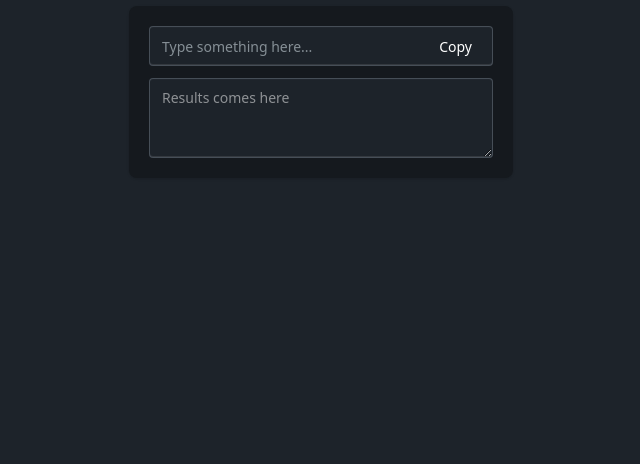
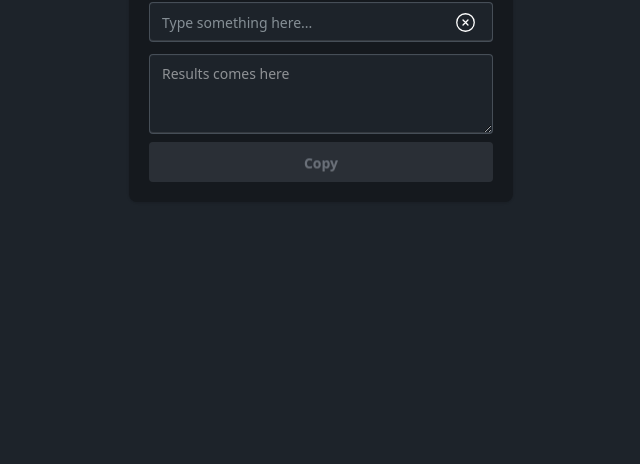
Before and after one commit to gozarteam/gozar-pingilish, a plain HTML site: page index.html in a window 1280 px wide. Shown: the part 336-800 px from the top of the page, without its empty margins (319-959 px from the left). Drawn offline with nearby package versions, Linux system fonts and the light colour scheme.

Commit message:
feat: relocate copy button and add clear button and logic

```diff
--- a/index.html
+++ b/index.html
@@ -29,12 +29,35 @@
             placeholder="Type something here..."
             @keydown="fetchData"
           />
-          <button
-            @click="copyToClipboard"
-            class="p-2 hover:text-gray-300 transision cursor-pointer"
+          <div
+            class="rounded-full hover:bg-gray-700 transision hover:text-gray-300 p-1 cursor-pointer"
+            @click="clearText"
           >
-            Copy
-          </button>
+            <?xml version="1.0" encoding="UTF-8"?><svg
+              width="21px"
+              height="21px"
+              stroke-width="1.5"
+              viewBox="0 0 24 24"
+              fill="none"
+              xmlns="http://www.w3.org/2000/svg"
+              color="#ffffff"
+            >
+              <path
+                d="M9.17218 14.8284L12.0006 12M14.829 9.17157L12.0006 12M12.0006 12L9.17218 9.17157M12.0006 12L14.829 14.8284"
+                stroke="#ffffff"
+                stroke-width="1.5"
+                stroke-linecap="round"
+                stroke-linejoin="round"
+              ></path>
+              <path
+                d="M12 22C17.5228 22 22 17.5228 22 12C22 6.47715 17.5228 2 12 2C6.47715 2 2 6.47715 2 12C2 17.5228 6.47715 22 12 22Z"
+                stroke="#ffffff"
+                stroke-width="1.5"
+                stroke-linecap="round"
+                stroke-linejoin="round"
+              ></path>
+            </svg>
+          </div>
         </label>
         <textarea
           :dir="result ? 'rtl' : 'ltr'"
@@ -51,6 +74,13 @@
             ></span>
           </div>
         </div>
+        <button
+          @click="copyToClipboard"
+          :disabled="!result"
+          class="p-2 hover:text-gray-300 transision btn mt-2"
+        >
+          Copy
+        </button>
       </div>
     </div>
 
@@ -60,6 +90,10 @@
           text: "",
           message: "",
           result: "",
+          clearText() {
+            this.text = "";
+            this.result = "";
+          },
 
           fetchData() {
             // Construct the API URL with the current text
```
